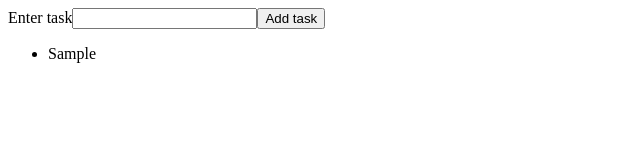
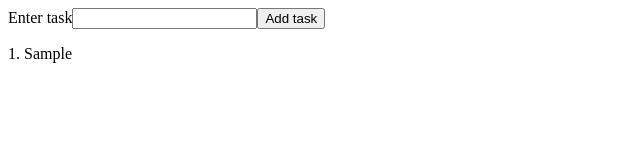
Before and after one commit to robsassack/react-task-app, a React (Create React App) app: page / in a window 1280 px wide. Both pictures are taken after typing "Sample" into the empty fields and a click on the button "Add task". Shown: the top 160 px of the page, without its empty margins (0-640 px from the left). Built offline with nearby package versions, Linux system fonts and the light colour scheme.

Commit message:
Added numbers to tasks

```diff
--- a/src/components/Overview.js
+++ b/src/components/Overview.js
@@ -4,11 +4,11 @@ const Overview = (props) => {
   const {tasks} = props;
 
   return (
-    <ul>
-      {tasks.map((task) => {
-        return <li key={task.id}>{task.text}</li>;
+    <div>
+      {tasks.map((task, index) => {
+        return <p key={task.id}>{index+1}. {task.text}</p>;
       })}
-    </ul>
+    </div>
   );
 };
 
```
